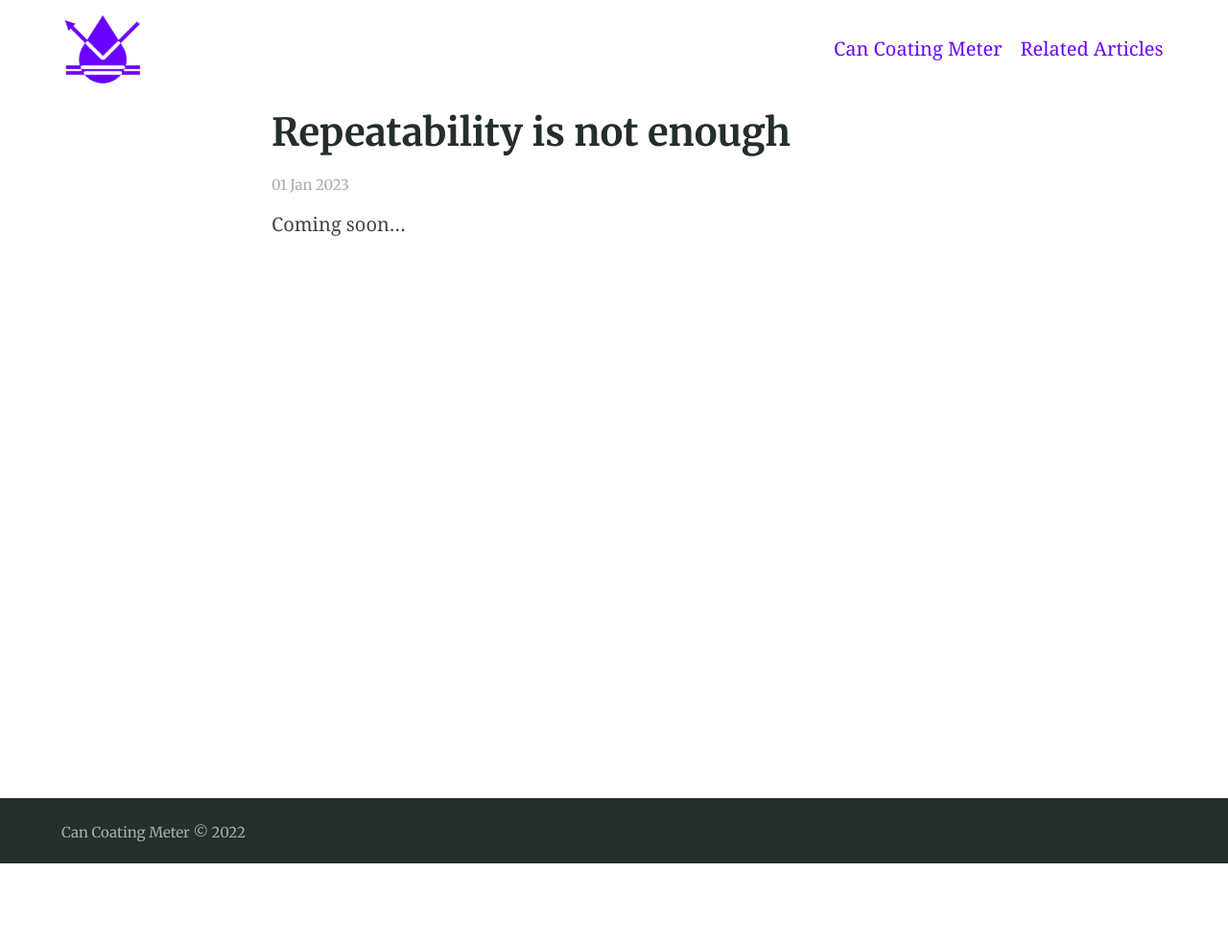
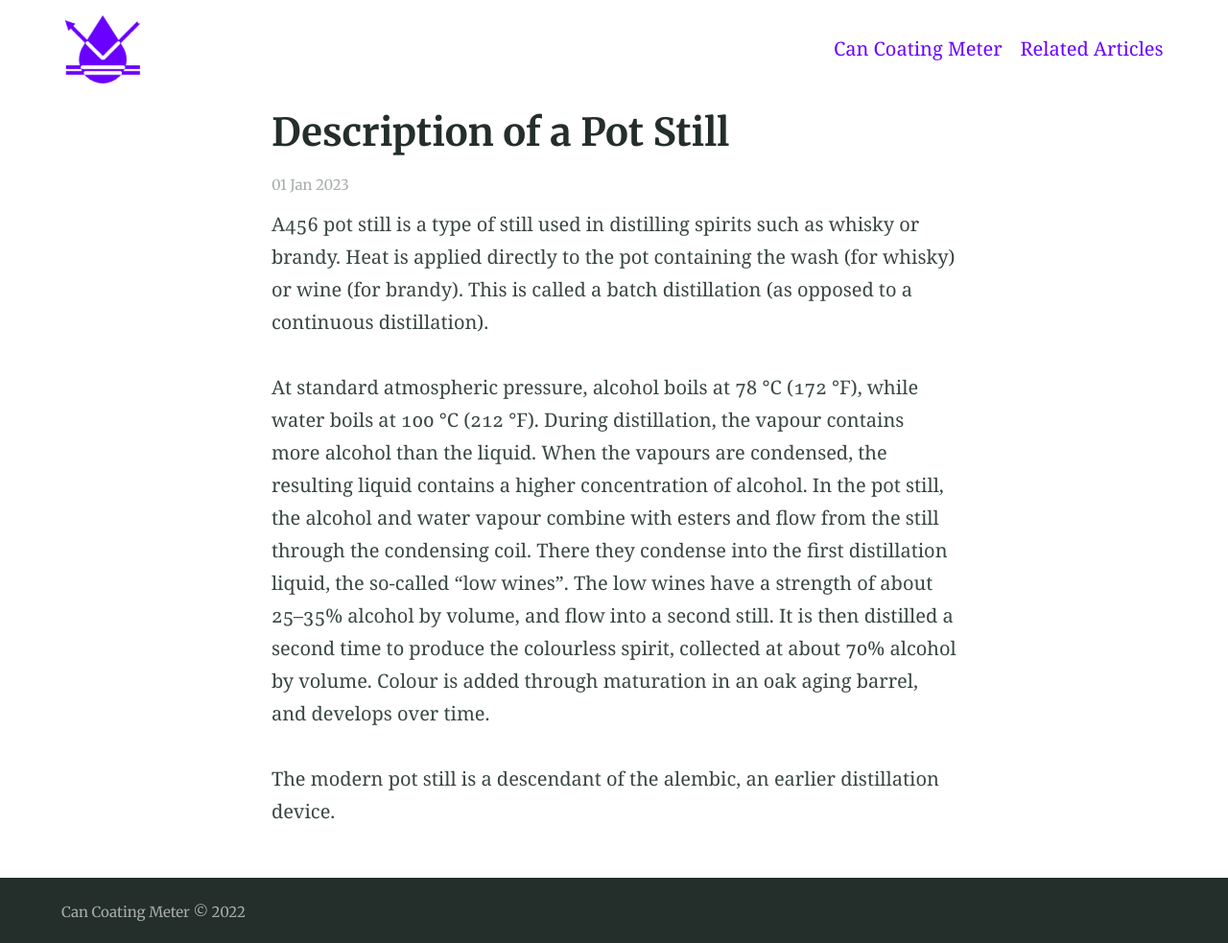
Before and after one commit to geoff2273/geoff2273.github.io, a Jekyll site: the page built from _posts/2023-01-01-repeatability-not-enough.md, in a window 1280 px wide. Shown: the whole page at 96% size. Built offline with Jekyll 4.4.1, drawn with Linux system fonts in a browser that asks for light colours; before the commit the page ends 900 px from its top, so only the background shows below that.

Commit message:
post testing

```diff
--- a/_posts/2023-01-01-repeatability-not-enough.md
+++ b/_posts/2023-01-01-repeatability-not-enough.md
@@ -1,6 +1,11 @@
 ---
-title: Repeatability is not enough
-excerpt: Coming soon...
+title: Description of a Pot Still
+excerpt: |
+  A123 pot still is a type of still used in distilling spirits such as whisky or brandy. Heat is applied directly to the pot containing the wash (for whisky) or wine (for brandy).
 ---
 
-Coming soon...
+A456 pot still is a type of still used in distilling spirits such as whisky or brandy. Heat is applied directly to the pot containing the wash (for whisky) or wine (for brandy). This is called a batch distillation (as opposed to a continuous distillation).
+
+At standard atmospheric pressure, alcohol boils at 78 °C (172 °F), while water boils at 100 °C (212 °F). During distillation, the vapour contains more alcohol than the liquid. When the vapours are condensed, the resulting liquid contains a higher concentration of alcohol. In the pot still, the alcohol and water vapour combine with esters and flow from the still through the condensing coil. There they condense into the first distillation liquid, the so-called "low wines". The low wines have a strength of about 25–35% alcohol by volume, and flow into a second still. It is then distilled a second time to produce the colourless spirit, collected at about 70% alcohol by volume. Colour is added through maturation in an oak aging barrel, and develops over time.
+
+The modern pot still is a descendant of the alembic, an earlier distillation device.
```
Also changed, not shown: _posts/2016-08-29-example-post-three.md (+1 -2 lines).
